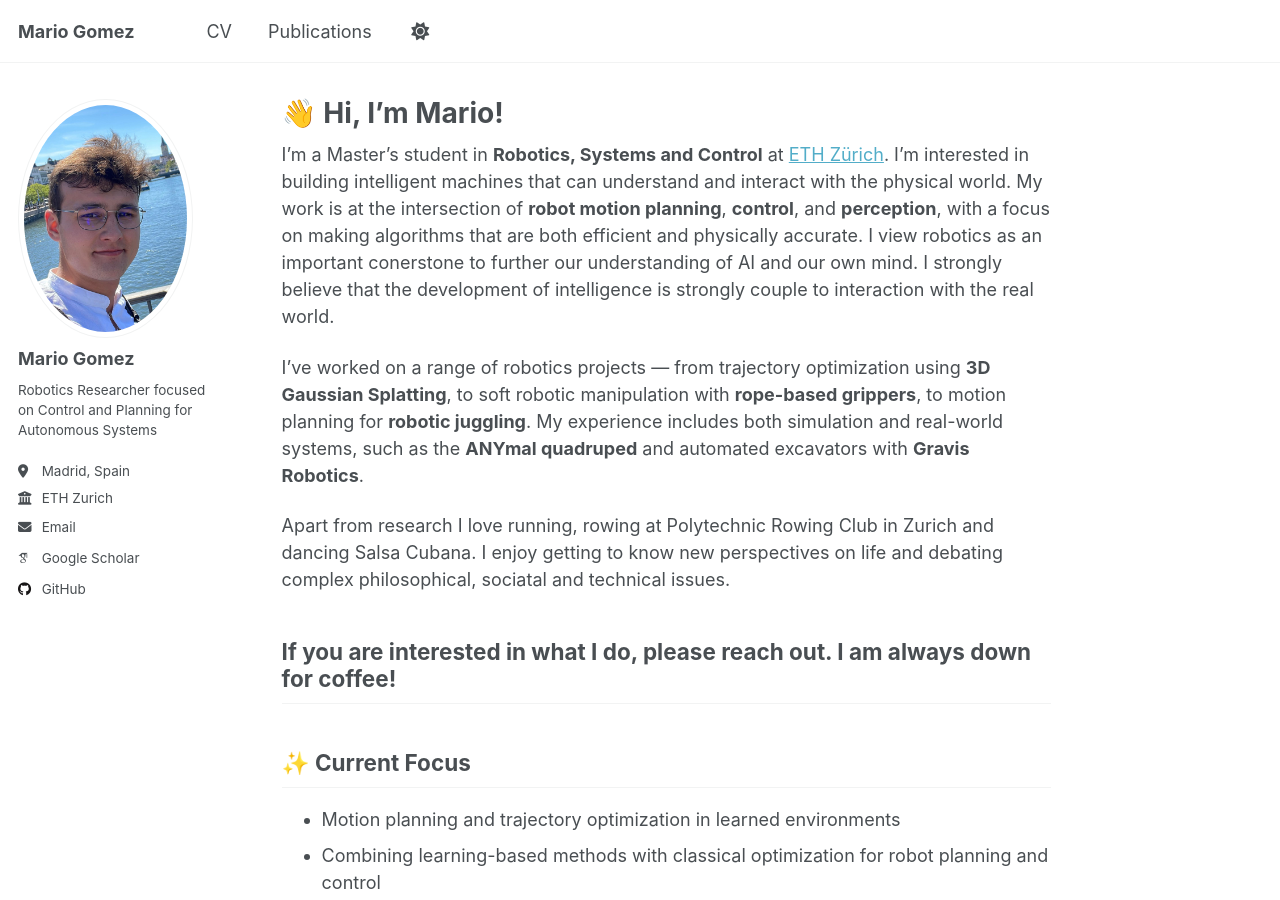
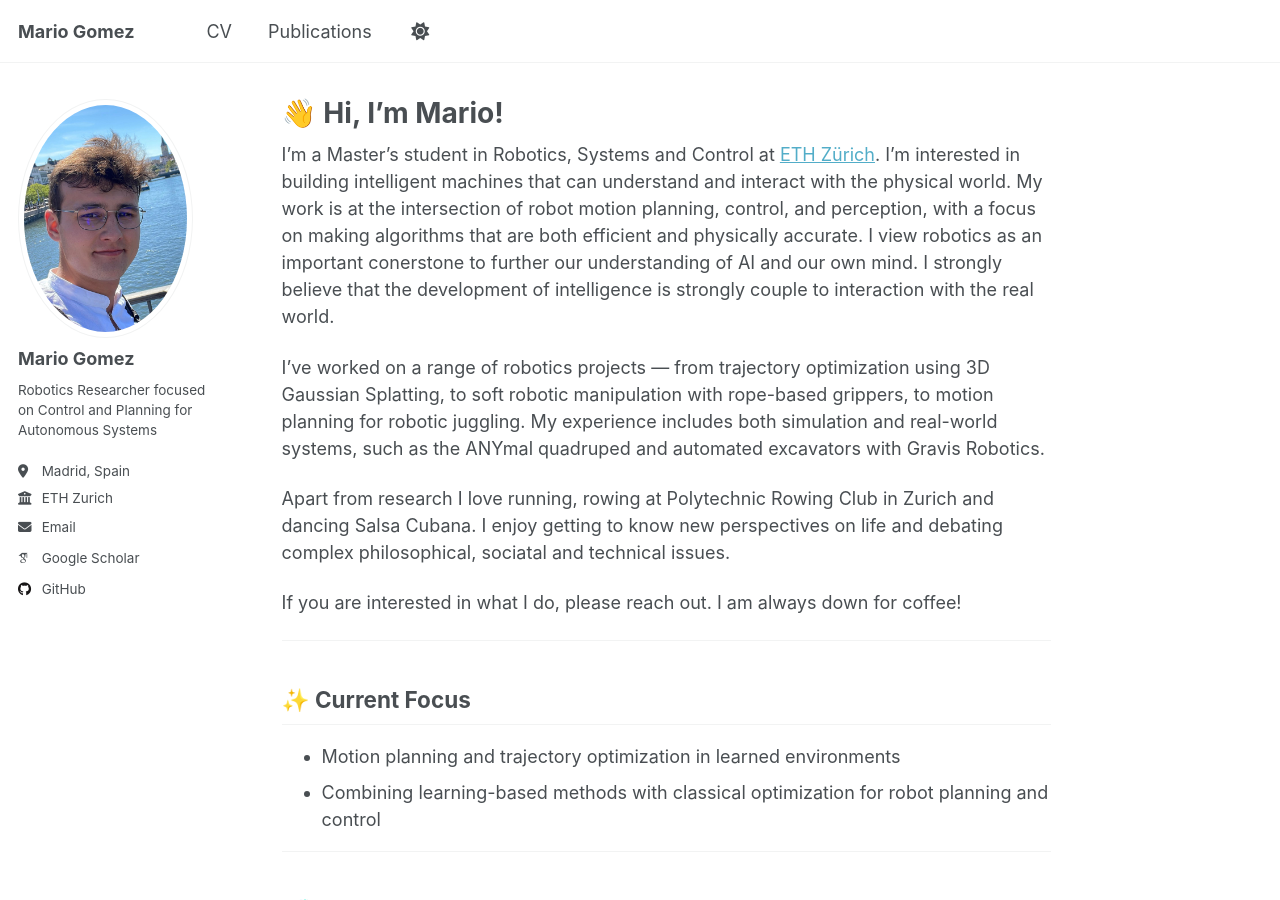
Before and after one commit to mgomezandreu/personal, a Jekyll site: the page built from _pages/about.md, in a window 1280 px wide and 900 px high. Built offline with Jekyll 4.4.1, drawn with Linux system fonts in a browser that asks for light colours; some web fonts are replaced.

```diff
--- a/_pages/about.md
+++ b/_pages/about.md
@@ -7,15 +7,16 @@ redirect_from:
   - /about.html
 ---
 
-I’m a Master’s student in **Robotics, Systems and Control** at [ETH Zürich](https://ethz.ch/en.html). I’m interested in building intelligent machines that can understand and interact with the physical world.
-My work is at the intersection of **robot motion planning**, **control**, and **perception**, with a focus on making algorithms that are both efficient and physically accurate.
+I’m a Master’s student in Robotics, Systems and Control at [ETH Zürich](https://ethz.ch/en.html). I’m interested in building intelligent machines that can understand and interact with the physical world.
+My work is at the intersection of robot motion planning, control, and perception, with a focus on making algorithms that are both efficient and physically accurate.
 I view robotics as an important conerstone to further our understanding of AI and our own mind. I strongly believe that the development of intelligence is strongly couple to interaction with the real world.
 
-I’ve worked on a range of robotics projects — from trajectory optimization using **3D Gaussian Splatting**, to soft robotic manipulation with **rope-based grippers**, to motion planning for **robotic juggling**. My experience includes both simulation and real-world systems, such as the **ANYmal quadruped** and automated excavators with **Gravis Robotics**.
+I’ve worked on a range of robotics projects — from trajectory optimization using 3D Gaussian Splatting, to soft robotic manipulation with rope-based grippers, to motion planning for robotic juggling. My experience includes both simulation and real-world systems, such as the ANYmal quadruped and automated excavators with Gravis Robotics.
 
 Apart from research I love running, rowing at Polytechnic Rowing Club in Zurich and dancing Salsa Cubana. I enjoy getting to know new perspectives on life and debating complex philosophical, sociatal and technical issues.
 
 If you are interested in what I do, please reach out. I am always down for coffee!
+
 ---
 
 ## ✨ Current Focus
```
